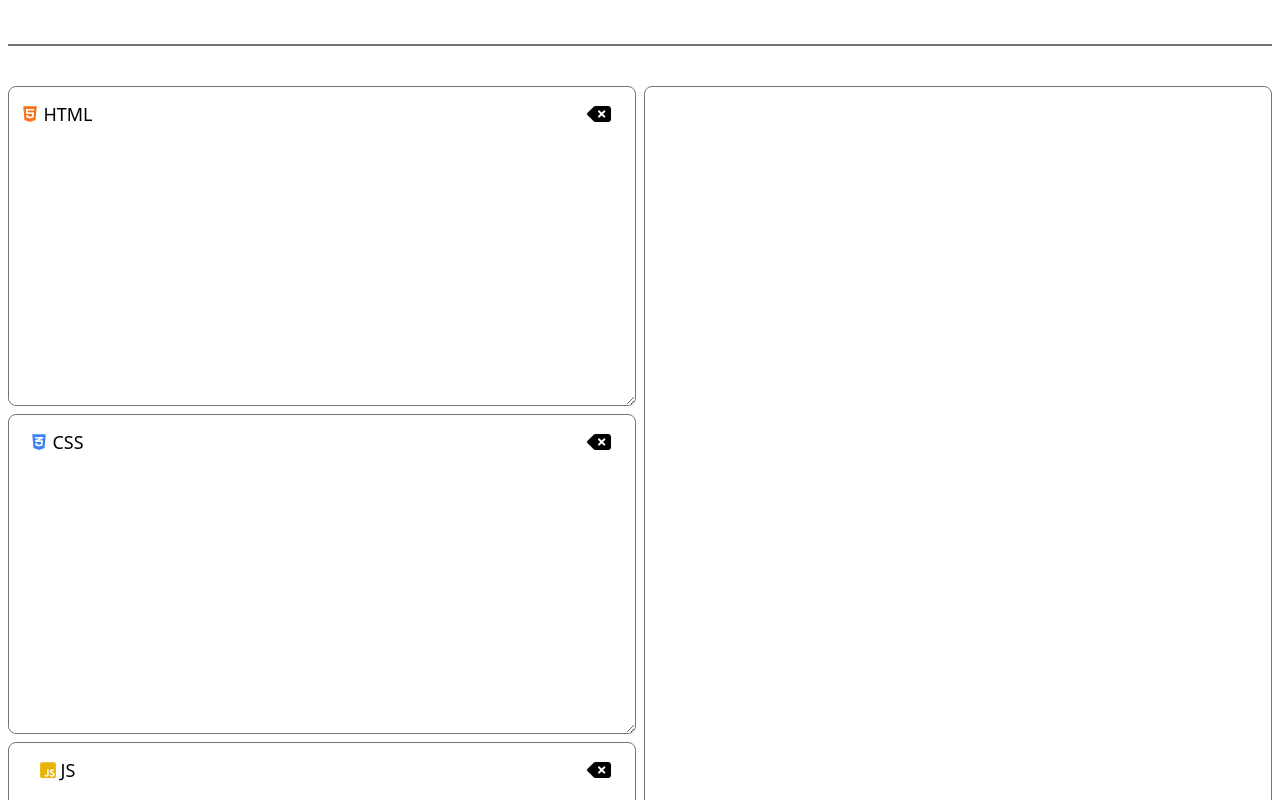
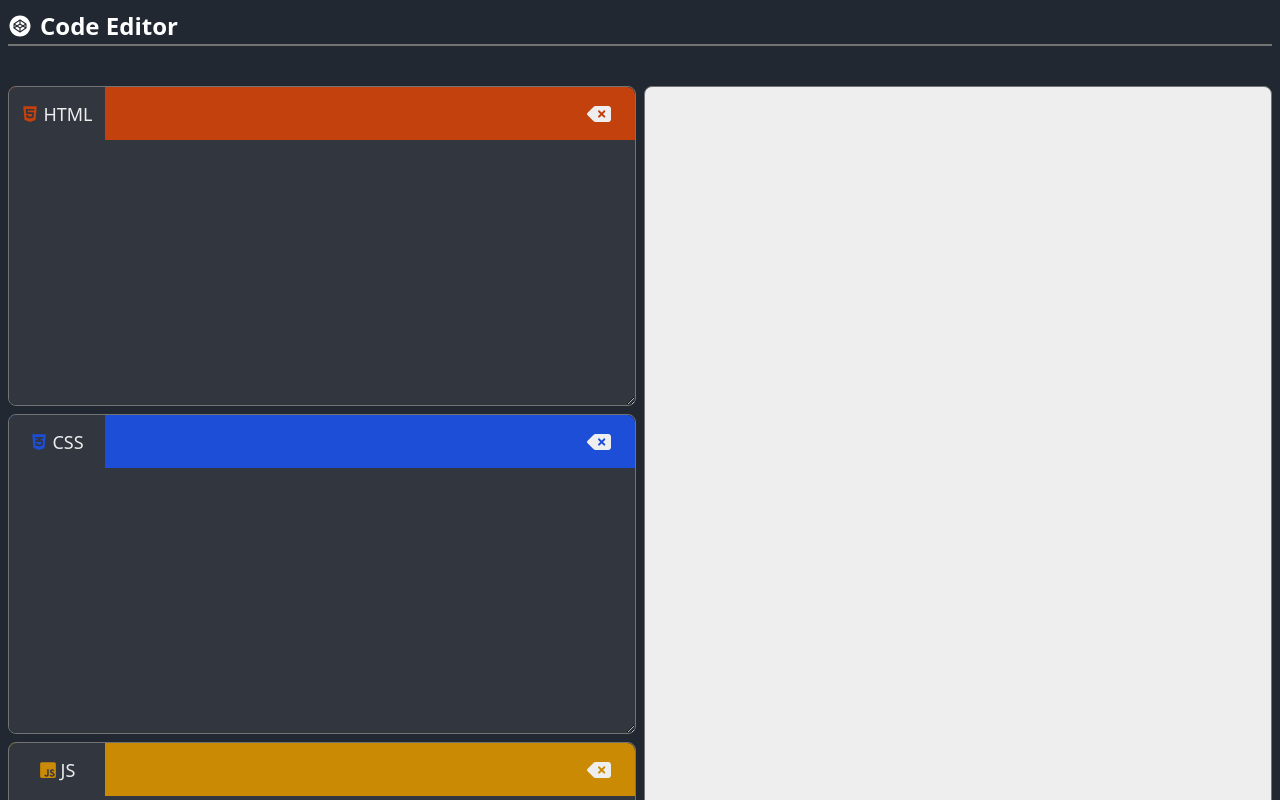
Before and after one commit to enesyagmur/code-editor, a Next.js app: page / in a window 1280 px wide. Shown: the top 800 px of the page. Built offline with nearby package versions, Linux system fonts and the light colour scheme.

Commit message:
genel tasarım değişiklikleri

```diff
--- a/src/app/components/CssComponent.tsx
+++ b/src/app/components/CssComponent.tsx
@@ -10,9 +10,9 @@ interface CssProps {
 const CssComponent: React.FC<CssProps> = ({ cssCode, setCssCode }) => {
   return (
     <div className={`code-container`}>
-      <div className={`code-container-top`}>
+      <div className={`code-container-top bg-blue-700`}>
         <div className={`code-language`}>
-          <FaCss3Alt className="text-blue-500" />
+          <FaCss3Alt className="text-blue-700" />
           <p className="language">CSS</p>
         </div>
         <FaDeleteLeft
--- a/src/app/components/HtmlComponent.tsx
+++ b/src/app/components/HtmlComponent.tsx
@@ -10,9 +10,9 @@ interface HtmlProps {
 const HtmlComponent: React.FC<HtmlProps> = ({ htmlCode, setHtmlCode }) => {
   return (
     <div className={`code-container`}>
-      <div className={`code-container-top`}>
+      <div className={`code-container-top bg-orange-700`}>
         <div className={`code-language`}>
-          <FaHtml5 className="text-orange-500" />
+          <FaHtml5 className="text-orange-700" />
           <p className="language">HTML</p>
         </div>
         <FaDeleteLeft
--- a/src/app/components/JavascriptComponent.tsx
+++ b/src/app/components/JavascriptComponent.tsx
@@ -10,9 +10,9 @@ interface JsProps {
 const JavascriptComponent: React.FC<JsProps> = ({ jsCode, setJsCode }) => {
   return (
     <div className={`code-container`}>
-      <div className={`code-container-top`}>
-        <div className={`code-language`}>
-          <FaJsSquare className="text-yellow-500" />
+      <div className={`code-container-top bg-yellow-600`}>
+        <div className={`code-language `}>
+          <FaJsSquare className="text-yellow-600" />
           <p className="language">JS</p>
         </div>
         <FaDeleteLeft
--- a/src/app/globals.css
+++ b/src/app/globals.css
@@ -1,10 +1,6 @@
 @tailwind base;
 @tailwind components;
 @tailwind utilities;
-
-html {
-  scroll-behavior: smooth;
-}
 
 .code-container {
   @apply w-full h-[350px] md:h-[320px] flex flex-col items-start justify-center rounded-lg border-[1px] border-neutral-500 md:mt-2;
@@ -13,14 +9,31 @@ html {
   @apply w-full h-1/6  flex items-center justify-between rounded-t-lg;
 }
 .code-language {
-  @apply w-24 h-full flex items-center justify-center text-lg rounded-tl-lg;
+  @apply w-24 h-full flex items-center justify-center text-lg rounded-tl-lg bg-secondDarkColor;
 }
 .language {
   @apply ml-1;
 }
 .code-delete-btn {
-  @apply mr-6 cursor-pointer text-2xl hover:text-red-800;
+  @apply mr-6 cursor-pointer text-2xl hover:text-primaryDarkColor;
 }
 .code-textarea {
-  @apply w-full h-5/6 focus:outline-none p-2 rounded-b-lg;
+  @apply w-full h-5/6 focus:outline-none p-2 rounded-b-lg bg-secondDarkColor;
 }
+
+::-webkit-scrollbar {
+  width: 16px; /* Add width for the scrollbar */
+}
+
+::-webkit-scrollbar-track {
+  background: #505867;
+}
+
+::-webkit-scrollbar-thumb {
+  background: #25292f;
+  cursor: pointer;
+}
+
+::-webkit-scrollbar-thumb:hover {
+  background: #eeeeee;
+}
--- a/src/app/page.tsx
+++ b/src/app/page.tsx
@@ -14,7 +14,7 @@ export default function Home() {
 
   return (
     <div
-      className={`w-full md:h-[1070px] flex flex-col items-center justify-center p-2`}
+      className={`w-full md:h-[1070px] flex flex-col items-center justify-center p-2 bg-primaryDarkColor text-lightColor`}
     >
       <Header />
       <div className="w-full h-[2140px] md:h-full flex flex-col md:flex-row">
@@ -24,7 +24,7 @@ export default function Home() {
           <JavascriptComponent jsCode={jsCode} setJsCode={setJsCode} />
         </div>
         <iframe
-          className={`w-full h-[1070px] md:h-full md:w-6/12 rounded-lg  mt-6 md:mt-2  md:ml-2 border-[1px] border-neutral-500 `}
+          className={`w-full h-[1070px] md:h-full md:w-6/12 rounded-lg  mt-6 md:mt-2  md:ml-2 border-[1px] border-neutral-500 bg-lightColor text-primaryDarkColor`}
           id="output"
           srcDoc={`<html>
     <head>
--- a/tailwind.config.ts
+++ b/tailwind.config.ts
@@ -12,7 +12,6 @@ export default {
       colors: {
         primaryDarkColor: "#222831",
         secondDarkColor: "#31363F",
-        customBlue: "#76ABAE",
         lightColor: "#EEEEEE",
       },
     },
```
